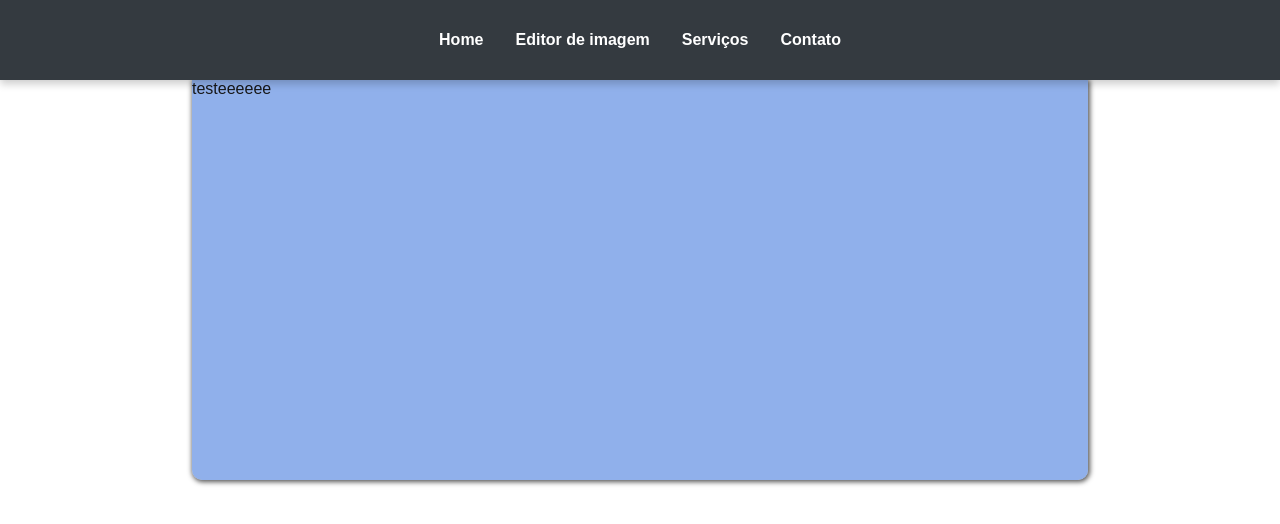
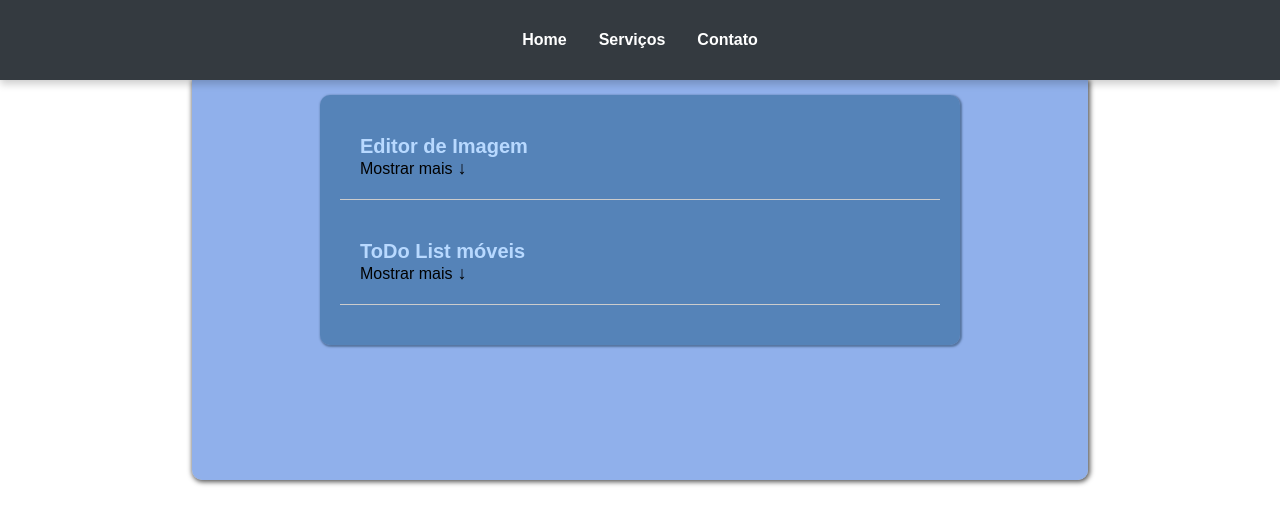
Before and after one commit to enzoDante/nextjs, a Next.js app in the folder javascript/app1/: page / in a window 1280 px wide. Shown: the top 524 px of the page. Built offline with nearby package versions, Linux system fonts and the light colour scheme.

Commit message:
menu da página
seções expansíveis com transição

```diff
--- /dev/null
+++ b/javascript/app1/src/Components/DivExpandirRetrair/DivExpandirRetrair.js
@@ -0,0 +1,25 @@
+'use client';
+
+import { useRef, useState } from "react";
+import '@/Styles/ExpandirRetrair.css';
+import Link from "next/link";
+
+export default function ExpandirRetrair({titulo, descricao, url}){
+    const [isExpanded, setIsExpanded] = useState(false);
+    const contentRef = useRef(null);
+    const toggleExpand = () => {
+        setIsExpanded(!isExpanded);
+    }
+    return(
+        <div className="containerER">
+            <Link href={url}>
+                <h2>{titulo}</h2>
+            </Link>
+
+            <div ref={contentRef} className={`description ${isExpanded? 'expanded' : 'collapsed'}`}>
+                <p>{descricao}</p>
+            </div>
+            <button className="btnMaisMenos" onClick={toggleExpand}>{isExpanded? 'Mostrar menos' : 'Mostrar mais'} <span className="seta">{isExpanded ? ' ↑' : ' ↓'}</span> </button>
+        </div>
+    );
+};
--- a/javascript/app1/src/Components/Header/Header.js
+++ b/javascript/app1/src/Components/Header/Header.js
@@ -11,11 +11,6 @@ const Header = () => {
           <li>
             <Link href="/">
               <p className={'navLink'}>Home</p>
-            </Link>
-          </li>
-          <li>
-            <Link href="/EditorImagem">
-              <p className={'navLink'}>Editor de imagem</p>
             </Link>
           </li>
           <li>
--- /dev/null
+++ b/javascript/app1/src/Styles/ExpandirRetrair.css
@@ -0,0 +1,56 @@
+.containerER {
+    /* border: 1px solid #ccc; */
+    border-bottom: 1px solid #ccc;
+    padding: 20px;
+    margin-bottom: 20px;
+    /* border-radius: 5px; */
+    transition: all 0.3s ease;
+  }
+
+  .description {
+    max-height: 0;
+    overflow: hidden;
+    /* opacity: 0; */
+    transition: max-height 0.3s ease-in-out;
+    /* ease-in-out */
+  }
+
+  .expanded {
+    /* height: auto; */
+    /* opacity: 1; */
+    /* padding-top: 10px; */
+    max-height: 200px;
+  }
+
+  .collapsed {
+    /* height: 0; */
+    /* opacity: 0; */
+    max-height: 0;
+  }
+
+.btnMaisMenos{
+    background: none;
+    border: none;
+    font-size: 16px;
+    cursor: pointer;
+    display: flex;
+    align-items: center;
+    gap: 5px;
+
+}
+.btnMaisMenos:hover{
+    text-decoration: underline;
+    cursor: pointer;
+
+
+}
+.seta{
+    font-size: 18px;
+}
+
+h2{
+    font-size: 20px;
+    font-weight: bold;
+    color: #b8d9ff;
+    text-decoration: none;
+}
--- a/javascript/app1/src/Styles/mainDefault.css
+++ b/javascript/app1/src/Styles/mainDefault.css
@@ -2,9 +2,20 @@
     max-width: 70vw;
     min-height: 50vh;
     margin: auto;
+    padding: 15px;
     background-color: rgba(75, 127, 223, 0.61);
     border-bottom-left-radius: 10px;
     border-bottom-right-radius: 10px;
 
     box-shadow: 1px 1px 5px 1px rgba(0, 0, 0, 0.671);
 }
+.article{
+    background-color: rgba(51, 105, 155, 0.63);
+    max-width: 50vw;
+    min-height: 30vh;
+    margin: auto;
+    padding: 20px;
+
+    border-radius: 10px;
+    box-shadow: 1px 1px 2px 1px rgba(28, 57, 85, 0.5);
+}
--- a/javascript/app1/src/app/page.js
+++ b/javascript/app1/src/app/page.js
@@ -1,10 +1,24 @@
 'use client';
+import ExpandirRetrair from '@/Components/DivExpandirRetrair/DivExpandirRetrair';
 import '@/Styles/mainDefault.css';
 
 export default function Home() {
 	return (
 		<main className='mainHome'>
-			testeeeeee
+			<article className='article'>
+				<ExpandirRetrair
+					titulo={"Editor de Imagem"}
+					descricao={"Projeto que permite carregar uma imagem de fundo e adicionar imagem acima da imagem de fundo, permitindo adicionar marcas d'agua ou texto sobre a imagem de fundo e por fim, exportar como png, jpg ou jpeg."}
+					url={'/EditorImagem'}
+				/>
+
+				<ExpandirRetrair
+					titulo={"ToDo List móveis"}
+					descricao={"Projeto que permite adicionar pequenos blocos móveis, onde cada bloco você pode digitar um título e adicionar/remover/check tarefas."}
+					url={'/ToDoList'}
+				/>
+
+			</article>
 		</main>
 	);
 }
```
